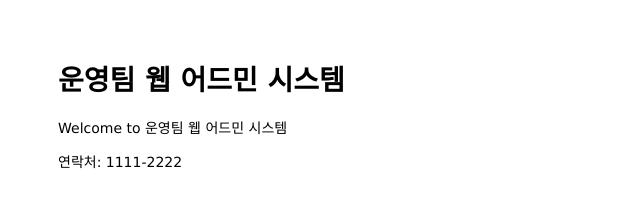
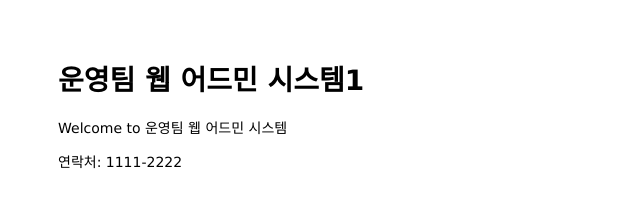
Before and after one commit to gttae/mastering-git-github, a website: page public/index.html in a window 1280 px wide. Shown: the full height of the page, 0-640 px from the left. Drawn offline with Linux system fonts and the light colour scheme.

Commit message:
change header

```diff
--- a/public/index.html
+++ b/public/index.html
@@ -6,7 +6,7 @@
 </head>
 
 <body>
-  <h1>운영팀 웹 어드민 시스템</h1>
+  <h1>운영팀 웹 어드민 시스템1</h1>
   <p>Welcome to 운영팀 웹 어드민 시스템</p>
 </body>
 
```
